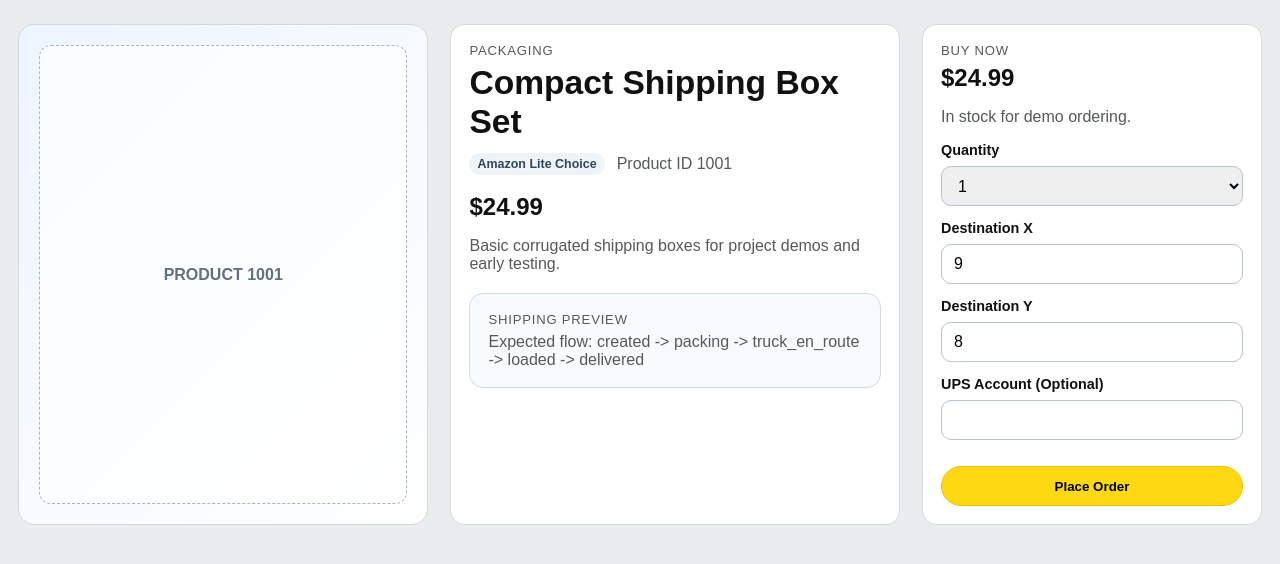
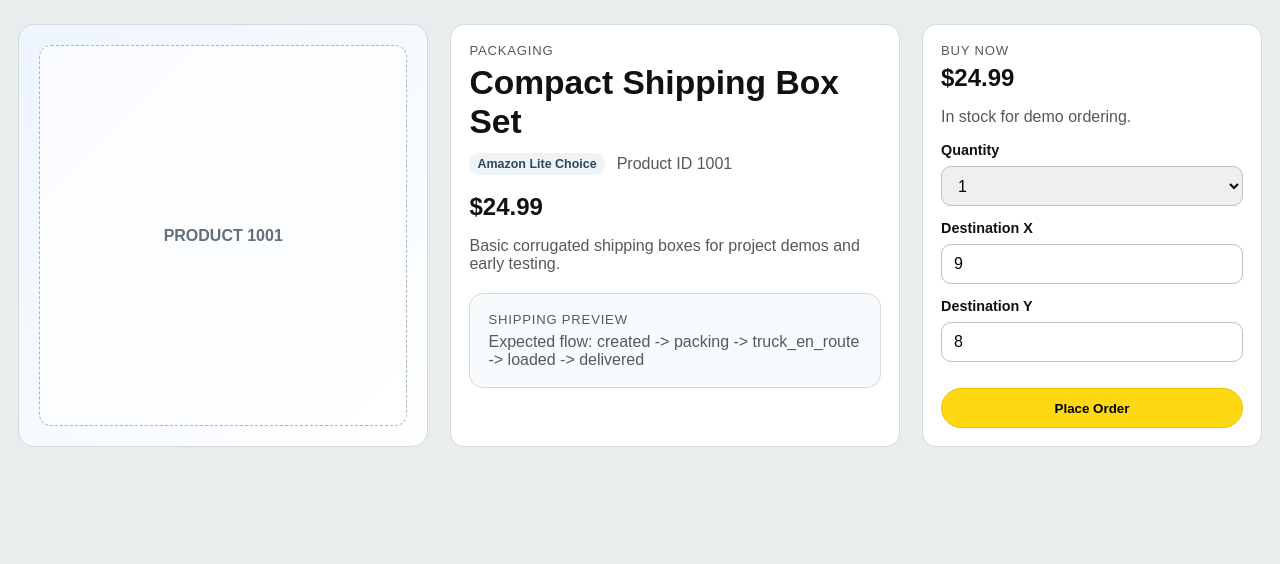
Before and after one commit to RYOMA-NAGANO/Distributed-Ecommerce-System, a Django app: page /products/1001/ in a window 1280 px wide. Shown: the part 101-665 px from the top of the page. Run offline with Django 5.2, Linux system fonts and the light colour scheme; the visitor is signed in with stand-in values (Sample User, id 1); data comes from the database, SQL or seed files in the repository.

Commit message:
update account

```diff
--- a/amazon/store/admin.py
+++ b/amazon/store/admin.py
@@ -43,13 +43,12 @@ class OrderAdmin(admin.ModelAdmin):
     list_display = (
         "amazon_order_id",
         "user",
-        "ups_account",
         "requested_destination_x",
         "requested_destination_y",
         "created_at",
     )
     list_filter = ("user",)
-    search_fields = ("amazon_order_id", "ups_account", "user__username", "user__email")
+    search_fields = ("amazon_order_id", "user__username", "user__email")
 
 
 @admin.register(Shipment)
--- a/amazon/store/forms.py
+++ b/amazon/store/forms.py
@@ -16,11 +16,6 @@ class CheckoutForm(forms.Form):
     )
     destination_x = forms.IntegerField(initial=9)
     destination_y = forms.IntegerField(initial=8)
-    ups_account = forms.CharField(
-        max_length=64,
-        required=False,
-        strip=True,
-    )
 
 
 class UserSignupForm(forms.ModelForm):
--- a/amazon/store/models.py
+++ b/amazon/store/models.py
@@ -110,7 +110,6 @@ class Order(TimestampedModel):
     amazon_order_id = models.CharField(max_length=64, unique=True, db_index=True)
     requested_destination_x = models.IntegerField()
     requested_destination_y = models.IntegerField()
-    ups_account = models.CharField(max_length=64, blank=True)
 
     class Meta:
         ordering = ["-created_at"]
--- a/amazon/store/services/order_service.py
+++ b/amazon/store/services/order_service.py
@@ -34,7 +34,6 @@ def create_order_from_product(
     quantity: int,
     destination_x: int,
     destination_y: int,
-    ups_account: str = "",
 ):
     warehouse = _get_default_warehouse()
     shipment_id = _generate_shipment_id(world_id=warehouse.world_id)
@@ -58,7 +57,6 @@ def create_order_from_product(
             amazon_order_id=amazon_order_id,
             requested_destination_x=destination_x,
             requested_destination_y=destination_y,
-            ups_account=ups_account,
         )
 
         shipment = Shipment.objects.create(
@@ -92,7 +90,6 @@ def create_order_from_product(
                 "quantity": quantity,
                 "destination_x": destination_x,
                 "destination_y": destination_y,
-                "ups_account": ups_account,
             },
         )
 
--- a/amazon/store/templates/store/order_detail.html
+++ b/amazon/store/templates/store/order_detail.html
@@ -71,11 +71,6 @@
             <label>Destination</label>
             <div>{{ shipment.destination }}</div>
         </div>
-
-        <div class="field-group">
-            <label>UPS Account</label>
-            <div>{{ order.ups_account|default:"Not provided" }}</div>
-        </div>
     </aside>
 </section>
 
--- a/amazon/store/templates/store/product_detail.html
+++ b/amazon/store/templates/store/product_detail.html
@@ -80,14 +80,6 @@
                 {% endfor %}
             </div>
 
-            <div class="field-group">
-                <label for="{{ form.ups_account.id_for_label }}">UPS Account (Optional)</label>
-                {{ form.ups_account }}
-                {% for error in form.ups_account.errors %}
-                <div style="color: #b12704; font-size: 0.9rem;">{{ error }}</div>
-                {% endfor %}
-            </div>
-
             <button class="btn btn-primary" type="submit">Place Order</button>
         </form>
         {% endif %}
--- a/amazon/store/views.py
+++ b/amazon/store/views.py
@@ -153,7 +153,6 @@ def product_detail(request, product_id):
                     quantity=form.cleaned_data["quantity"],
                     destination_x=form.cleaned_data["destination_x"],
                     destination_y=form.cleaned_data["destination_y"],
-                    ups_account=form.cleaned_data["ups_account"],
                 )
                 return redirect("order_detail", amazon_order_id=order.amazon_order_id)
             except Exception as exc:
```
Also changed, not shown: amazon/store/migrations/0006_remove_order_ups_account.py (added).
